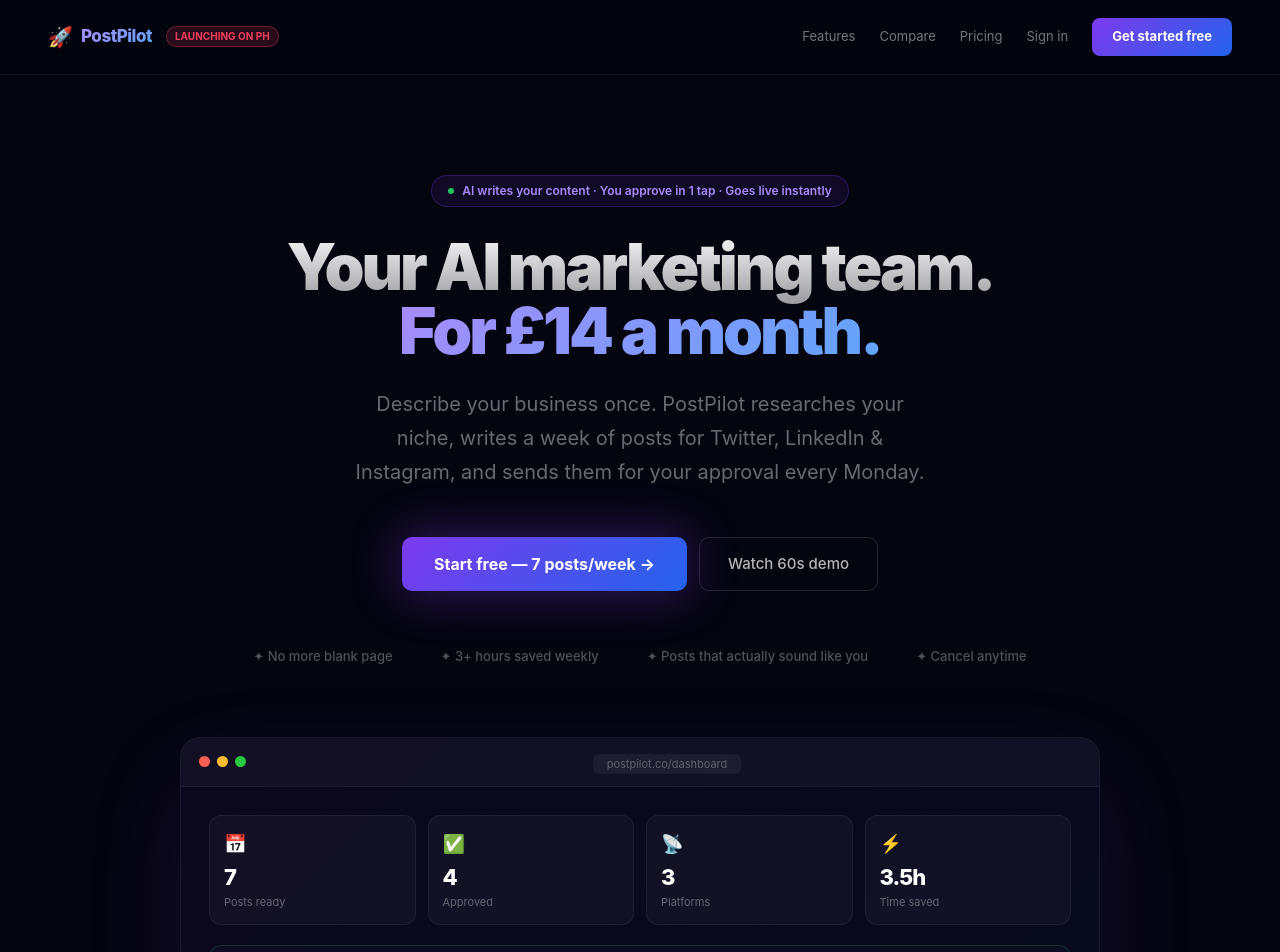
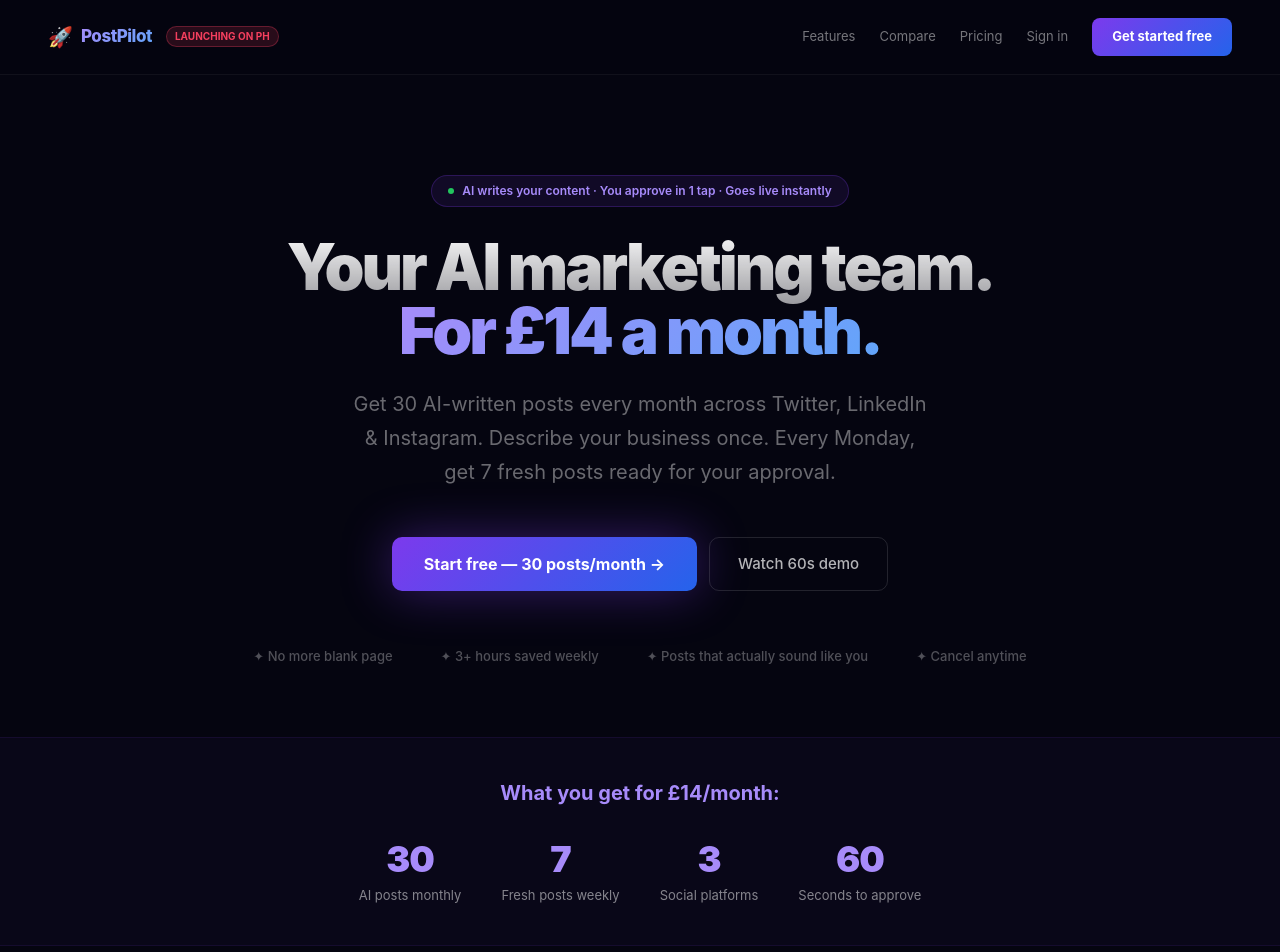
Before and after one commit to yogi05-hash/postpilot, a Next.js app: page / in a window 1280 px wide. Shown: the top 952 px of the page. Built offline with nearby package versions, Linux system fonts and the light colour scheme.

Commit message:
Clarify pricing: £14/month = 30 posts (7 per week) across 3 platforms

```diff
--- a/app/page.tsx
+++ b/app/page.tsx
@@ -34,12 +34,12 @@
         </h1>
 
         <p style={{ fontSize: '20px', color: 'rgba(255,255,255,0.4)', lineHeight: 1.7, maxWidth: '580px', margin: '0 auto 48px' }}>
-          Describe your business once. PostPilot researches your niche, writes a week of posts for Twitter, LinkedIn & Instagram, and sends them for your approval every Monday.
+          Get 30 AI-written posts every month across Twitter, LinkedIn & Instagram. Describe your business once. Every Monday, get 7 fresh posts ready for your approval.
         </p>
 
         <div style={{ display: 'flex', gap: '12px', justifyContent: 'center', flexWrap: 'wrap', marginBottom: '56px' }}>
           <Link href="/signup" style={{ background: 'linear-gradient(135deg,#7c3aed,#2563eb)', color: '#fff', padding: '15px 32px', borderRadius: '10px', textDecoration: 'none', fontSize: '16px', fontWeight: 700, boxShadow: '0 0 50px rgba(124,58,237,0.4)' }}>
-            Start free — 7 posts/week →
+            Start free — 30 posts/month →
           </Link>
           <Link href="#demo" style={{ border: '1px solid rgba(255,255,255,0.12)', color: 'rgba(255,255,255,0.7)', padding: '15px 28px', borderRadius: '10px', textDecoration: 'none', fontSize: '15px', fontWeight: 500 }}>
             Watch 60s demo
@@ -51,6 +51,26 @@
           {['✦ No more blank page', '✦ 3+ hours saved weekly', '✦ Posts that actually sound like you', '✦ Cancel anytime'].map(t => (
             <span key={t} style={{ fontSize: '13px', color: 'rgba(255,255,255,0.3)', fontWeight: 500 }}>{t}</span>
           ))}
+        </div>
+      </section>
+
+      {/* WHAT'S INCLUDED */}
+      <section style={{ background: 'rgba(124,58,237,0.03)', borderTop: '1px solid rgba(124,58,237,0.1)', borderBottom: '1px solid rgba(124,58,237,0.1)', padding: '40px 0', marginBottom: '60px' }}>
+        <div style={{ maxWidth: '960px', margin: '0 auto', padding: '0 40px' }}>
+          <h3 style={{ fontSize: '20px', fontWeight: 700, marginBottom: '24px', textAlign: 'center', color: '#a78bfa' }}>What you get for £14/month:</h3>
+          <div style={{ display: 'flex', gap: '40px', justifyContent: 'center', flexWrap: 'wrap' }}>
+            {[
+              { num: '30', desc: 'AI posts monthly' },
+              { num: '7', desc: 'Fresh posts weekly' },
+              { num: '3', desc: 'Social platforms' },
+              { num: '60', desc: 'Seconds to approve' },
+            ].map(stat => (
+              <div key={stat.num} style={{ textAlign: 'center' }}>
+                <p style={{ fontSize: '36px', fontWeight: 900, color: '#a78bfa', letterSpacing: '-1px' }}>{stat.num}</p>
+                <p style={{ fontSize: '13px', color: 'rgba(255,255,255,0.5)' }}>{stat.desc}</p>
+              </div>
+            ))}
+          </div>
         </div>
       </section>
 
@@ -144,7 +164,7 @@
         <div style={{ display: 'grid', gridTemplateColumns: 'repeat(3,1fr)', gap: '16px' }}>
           {[
             { icon:'🧠', title:'AI that learns your voice', desc:'Describe your tone once. PostPilot writes every post like you wrote it yourself — not generic AI slop.' },
-            { icon:'📅', title:'Weekly content drops', desc:'Every Monday: 7 posts across 3 platforms, researched, written, formatted. Ready for 1-tap approval.' },
+            { icon:'📅', title:'Weekly content drops', desc:'Every Monday: 7 fresh posts (30/month) across LinkedIn, Twitter & Instagram. Researched, written, ready to approve.' },
             { icon:'🔍', title:'Researches your niche', desc:'AI scans trending topics, competitor content, and industry news. Your posts are always timely and relevant.' },
             { icon:'✏️', title:'Edit before posting', desc:'AI drafts. You have the final word. Always. Edit, regenerate, or skip — full control stays with you.' },
             { icon:'📊', title:'Content analytics', desc:'Track what gets engagement. PostPilot learns from your results and improves your content weekly.' },
@@ -170,7 +190,7 @@
         <div style={{ display: 'grid', gridTemplateColumns: 'repeat(3,1fr)', gap: '20px' }}>
           {[
             { n:'01', title:'Tell us about your business', desc:'Name, niche, audience, tone. Takes 5 minutes once. PostPilot remembers everything.' },
-            { n:'02', title:'Get your Monday content drop', desc:'7 posts. 3 platforms. Researched and written every week. Delivered to your inbox.' },
+            { n:'02', title:'Get your Monday content drop', desc:'7 posts every Monday (30/month). LinkedIn, Twitter, Instagram. Fresh, researched, ready to approve.' },
             { n:'03', title:'Approve. Done.', desc:'Tap approve — it goes live. Tap edit — tweak it. Tap reject — we regenerate. 30 seconds per post.' },
           ].map(s => (
             <div key={s.n} style={{ background: 'rgba(255,255,255,0.02)', border: '1px solid rgba(255,255,255,0.06)', borderRadius: '20px', padding: '28px' }}>
@@ -213,8 +233,8 @@
         <p style={{ color: 'rgba(255,255,255,0.4)', fontSize: '16px', marginBottom: '40px' }}>Less than one hour of a freelancer&apos;s time. Every month.</p>
         <div style={{ display: 'grid', gridTemplateColumns: '1fr 1fr', gap: '16px' }}>
           {[
-            { plan:'Free', price:'£0', features:['3 AI posts/week','1 business','All 3 platforms','Approve/reject flow'], cta:'Start free', href:'/signup', highlight:false },
-            { plan:'Pro', price:'£14/mo', features:['Unlimited AI posts','Weekly drops','Hashtag intelligence','Analytics dashboard','Content calendar'], cta:'Get Pro', href:'/signup', highlight:true },
+            { plan:'Free Trial', price:'£0', features:['7 days free','30 posts/month','LinkedIn, Twitter, Instagram','Cancel anytime'], cta:'Start free trial', href:'/signup', highlight:false },
+            { plan:'Pro', price:'£14/mo', features:['30 posts every month','7 fresh posts weekly','All 3 platforms','Hashtag optimization','1-tap approval'], cta:'Get Pro', href:'/signup', highlight:true },
           ].map(p => (
             <div key={p.plan} style={{ background: p.highlight ? 'linear-gradient(160deg,rgba(124,58,237,0.12),rgba(37,99,235,0.08))' : 'rgba(255,255,255,0.02)', border: `1.5px solid ${p.highlight ? 'rgba(124,58,237,0.3)' : 'rgba(255,255,255,0.07)'}`, borderRadius: '20px', padding: '28px', textAlign: 'left' }}>
               <p style={{ fontSize: '12px', color: p.highlight ? '#a78bfa' : 'rgba(255,255,255,0.4)', fontWeight: 700, letterSpacing: '1px', marginBottom: '8px' }}>{p.plan.toUpperCase()}</p>
@@ -237,7 +257,7 @@
       <section style={{ maxWidth: '680px', margin: '0 auto 90px', padding: '0 40px', textAlign: 'center' }}>
         <div style={{ background: 'linear-gradient(135deg,rgba(124,58,237,0.1),rgba(37,99,235,0.1))', border: '1px solid rgba(124,58,237,0.2)', borderRadius: '24px', padding: '64px 48px' }}>
           <h2 style={{ fontSize: '40px', fontWeight: 800, letterSpacing: '-1.5px', marginBottom: '14px' }}>Start posting like a pro today</h2>
-          <p style={{ color: 'rgba(255,255,255,0.4)', fontSize: '16px', marginBottom: '36px', lineHeight: 1.6 }}>3 free AI posts every week. No credit card needed. Cancel anytime.</p>
+          <p style={{ color: 'rgba(255,255,255,0.4)', fontSize: '16px', marginBottom: '36px', lineHeight: 1.6 }}>7-day free trial. 30 posts per month. No credit card needed. Cancel anytime.</p>
           <Link href="/signup" style={{ background: 'linear-gradient(135deg,#7c3aed,#2563eb)', color: '#fff', padding: '16px 40px', borderRadius: '12px', textDecoration: 'none', fontSize: '17px', fontWeight: 800, display: 'inline-block', boxShadow: '0 0 60px rgba(124,58,237,0.3)' }}>
             Get started free →
           </Link>
```
